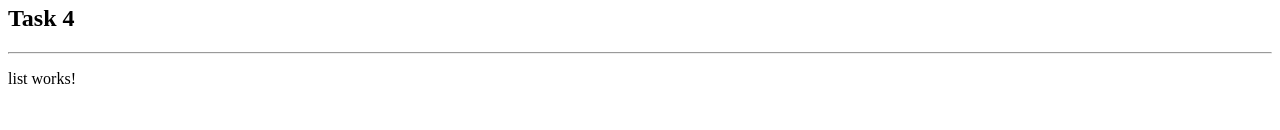
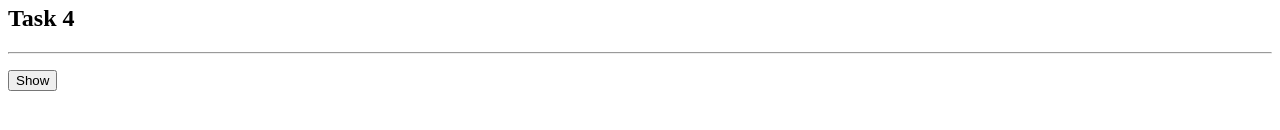
Before and after one commit to samuelburaga/angular-tasks, an Angular app: page / in a window 1280 px wide. Shown: the part 560-690 px from the top of the page. Built offline with nearby package versions, Linux system fonts and the light colour scheme.

Commit message:
basic component info

```diff
--- a/src/app/components/list/list.component.html
+++ b/src/app/components/list/list.component.html
@@ -1 +1,2 @@
-<p>list works!</p>
+<ol></ol>
+<button>Show</button>
--- a/src/app/components/list/list.component.ts
+++ b/src/app/components/list/list.component.ts
@@ -1,10 +1,10 @@
-import { Component } from '@angular/core';
+import { Component } from "@angular/core";
 
 @Component({
-  selector: 'app-list',
-  templateUrl: './list.component.html',
-  styleUrls: ['./list.component.css']
+	selector: "app-list",
+	templateUrl: "./list.component.html",
+	styleUrls: ["./list.component.css"],
 })
 export class ListComponent {
-
+	list: string[] = ["Valentina", "Elisei", "Sami", "Darian"];
 }
```
